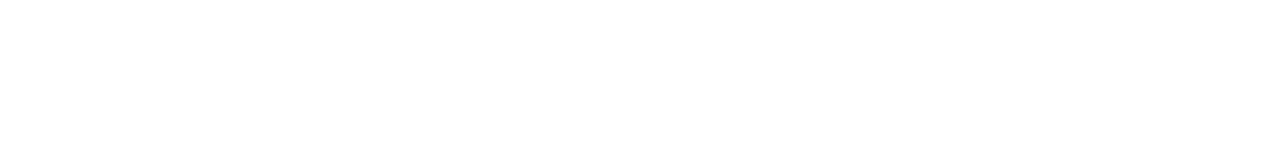
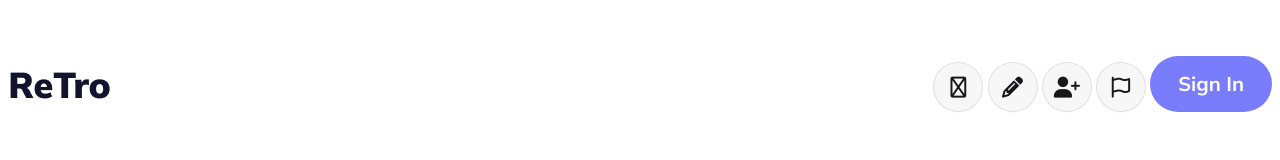
Before and after one commit to Sultana247/BookReviewAssignment, a plain HTML site: page index.html in a window 1280 px wide. Drawn offline with nearby package versions, Linux system fonts and the light colour scheme.

Commit message:
navbar completed

```diff
--- /dev/null
+++ b/css/style.css
@@ -0,0 +1,7 @@
+
+.mulish-font {
+  font-family: "Mulish", sans-serif;
+  font-optical-sizing: auto;
+
+  font-style: normal;
+}
--- a/index.html
+++ b/index.html
@@ -4,12 +4,75 @@
     <meta charset="UTF-8">
     <meta name="viewport" content="width=device-width, initial-scale=1.0">
     <title>Book review</title>
+    <!-- daisyui and tailwind css -->
+    <link href="https://cdn.jsdelivr.net/npm/daisyui@5" rel="stylesheet" type="text/css" />
+    <script src="https://cdn.jsdelivr.net/npm/@tailwindcss/browser@4"></script>
+    <!-- font awsome -->
+     <script src="https://kit.fontawesome.com/653300f23e.js" crossorigin="anonymous"></script>
+    <!-- google font -->
+     <link rel="preconnect" href="https://fonts.googleapis.com">
+    <link rel="preconnect" href="https://fonts.gstatic.com" crossorigin>
+    <link href="https://fonts.googleapis.com/css2?family=Mulish:ital,wght@0,200..1000;1,200..1000&display=swap" rel="stylesheet">
+    <link rel="stylesheet" href="css/style.css">
 </head>
-<body>
-    <header>
+<body class="mulish-font">
+    <header class="container mx-auto mt-12">
+        <!-- navbar -->
+         <div class="navbar ">
+            <div class="flex-1">
+                <img src="images/logo.png" alt="" srcset="">
+            </div>
+            <div class="flex-none">
+                <!-- home -->
+                <div class="dropdown dropdown-end tooltip" data-tip="Home">
+                    <div tabindex="0" role="button" class="btn bg-[#12132D08] border-[#0307121A] btn-circle p-6">
+                        <div class="indicator">
+                        <i class="fa-regular fa-house fa-xl"></i>
 
+                        </div>
+                    </div>
+
+                </div>
+                <!-- tooltip -->
+                <div class="dropdown dropdown-end tooltip" data-tip="Tooltip">
+                    <div tabindex="0" role="button" class="btn bg-[#12132D08] border-[#0307121A] btn-circle p-6">
+                        <div class="indicator">
+
+                        <i class="fa-solid fa-pencil fa-xl"></i>
+
+                        </div>
+                    </div>
+
+                </div>
+                <!-- add people -->
+                <div class="dropdown dropdown-end tooltip" data-tip="Add user">
+                    <div tabindex="0" role="button" class="btn bg-[#12132D08] border-[#0307121A] btn-circle p-6">
+                        <div class="indicator">
+                        <i class="fa-solid fa-user-plus fa-xl"></i>
+
+                        </div>
+                    </div>
+
+                </div>
+                <!-- flag-->
+                <div class="dropdown dropdown-end tooltip" data-tip="Flag">
+                    <div tabindex="0" role="button" class="btn bg-[#12132D08] border-[#0307121A] btn-circle p-6">
+                        <div class="indicator">
+
+                        <i class="fa-regular fa-flag fa-xl"></i>
+
+                        </div>
+                    </div>
+
+                </div>
+
+                    <button class="bg-[#797DFC] rounded-[50px] text-white font-bold text-xl py-[14px] px-7">Sign In</button>
+
+
+            </div>
+        </div>
     </header>
-    <main>
+    <main class="container mx-auto">
 
     </main>
     <footer>
--- /dev/null
+++ b/tailwind.config.js
@@ -0,0 +1,8 @@
+/** @type {import('tailwindcss').Config} */
+module.exports = {
+  content: [],
+  theme: {
+    extend: {},
+  },
+  plugins: [],
+}
```
